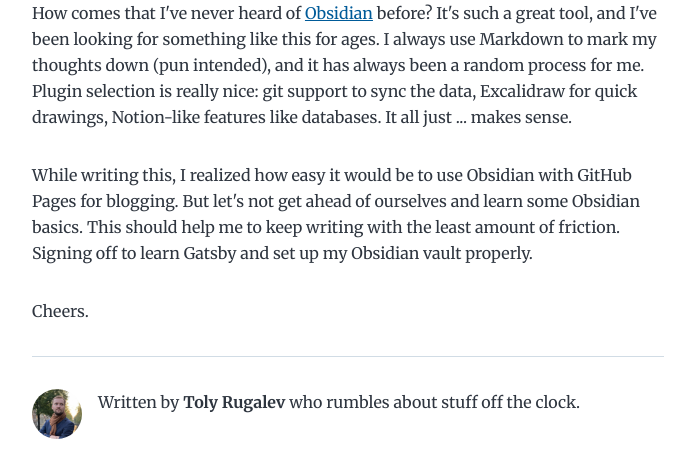
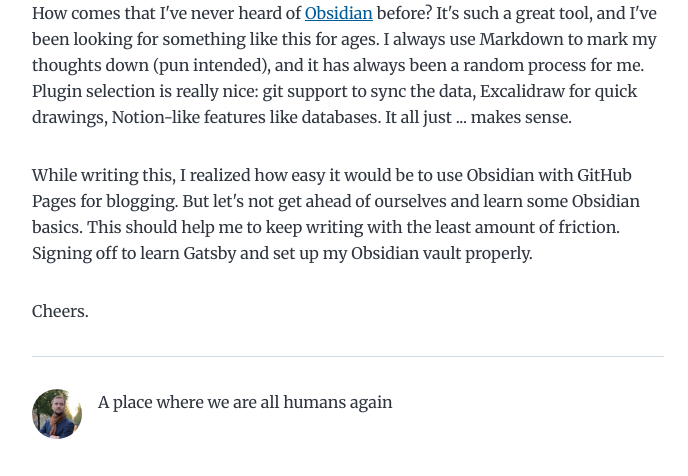
Before and after one commit to AnatolyRugalev/off-the-clock-blog, a Gatsby site: page /2022-08/01-off-the-clock/ in a window 1280 px wide. Shown: the part 324-800 px from the top of the page, without its empty margins (292-980 px from the left). Built offline with nearby package versions, Linux system fonts and the light colour scheme; Gatsby itself is replaced by a stand-in of ours.

Commit message:
bio updates

```diff
--- a/gatsby-config.js
+++ b/gatsby-config.js
@@ -3,7 +3,6 @@ module.exports = {
     title: `Off The Clock`,
     author: {
       name: `Toly Rugalev`,
-      summary: `who rumbles about stuff off the clock.`,
     },
     description: `A blog about random stuff`,
     siteUrl: `https://off-the-clock.io`,
--- a/src/components/bio.js
+++ b/src/components/bio.js
@@ -39,11 +39,11 @@ const Bio = () => {
         width={50}
         height={50}
         quality={95}
-        alt="Profile picture"
+        alt="Toly's face"
       />
       {author?.name && (
         <p>
-          Written by <strong>{author.name}</strong> {author?.summary || null}
+          A place where we are all humans again
         </p>
       )}
     </div>
```
